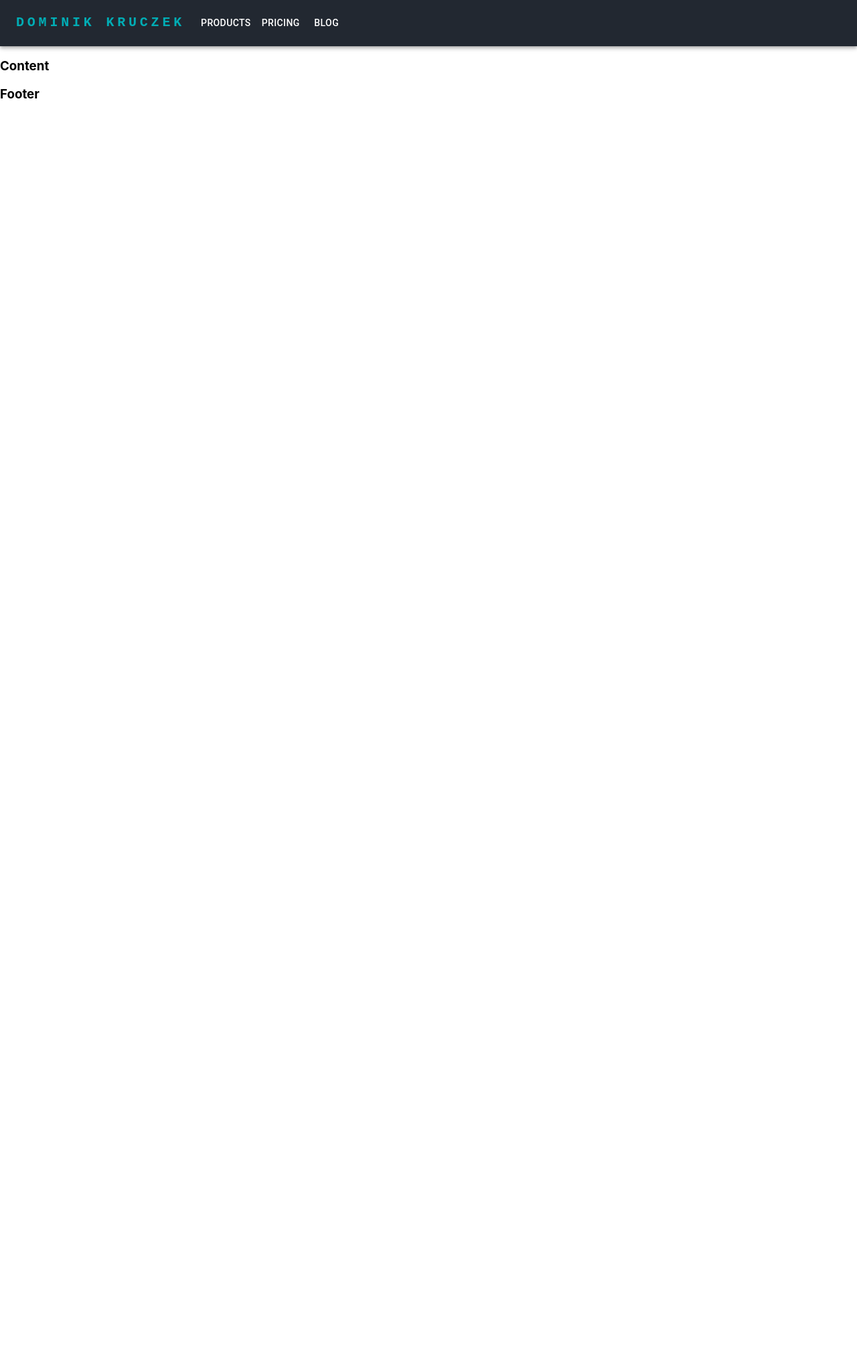
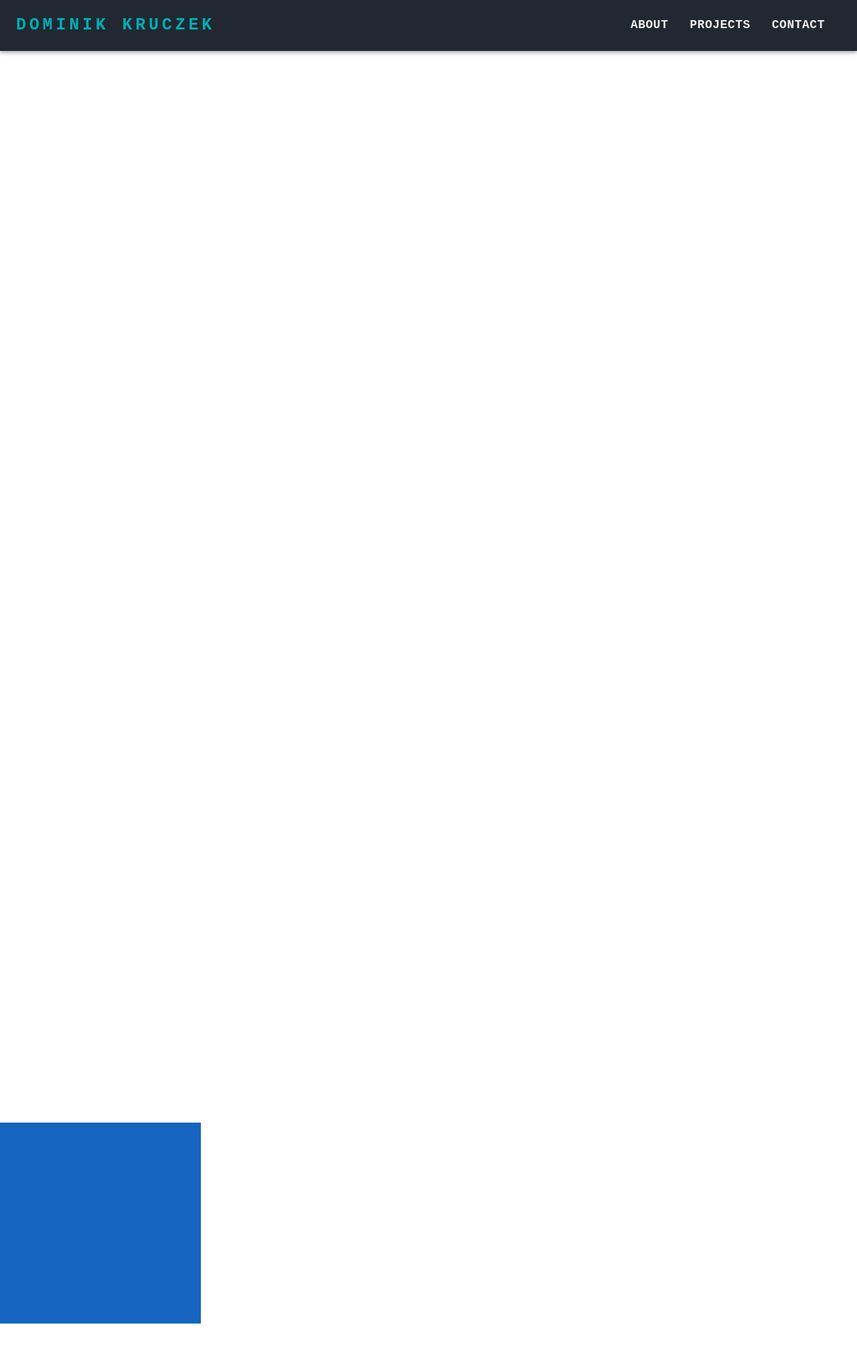
Before and after one commit to TheKiromen/portfolio-website, a React (Create React App) app: page / in a window 1280 px wide. Shown: the top 2014 px of the page at 67% size. Before the commit the page ends 800 px from the top, so only its background shows below. Built offline with nearby package versions, Linux system fonts and the light colour scheme.

Commit message:
Navbar styling
Styled navbar buttons and menu.

```diff
--- /dev/null
+++ b/src/About.js
@@ -0,0 +1,21 @@
+import React, {useRef} from 'react'
+import {Box} from "@mui/material";
+
+function About(){
+    return(
+        <Box
+            sx={{
+                mt:200,
+                width: 300,
+                height: 300,
+                backgroundColor: 'primary.dark',
+                '&:hover': {
+                    backgroundColor: 'primary.main',
+                    opacity: [0.9, 0.8, 0.7],
+                },
+            }}
+        />
+    );
+}
+
+export default About;
--- a/src/App.js
+++ b/src/App.js
@@ -1,13 +1,16 @@
 import './App.css';
 import Navbar from "./Navbar";
-import Content from "./Content";
+import About from "./About";
 import Footer from "./Footer";
+import {useRef} from "react";
+import Projects from "./Projects";
 
 function App() {
   return (
     <div className="App">
         <Navbar/>
-        <Content/>
+        <About/>
+        <Projects/>
         <Footer/>
     </div>
   );
--- a/src/Content.js
+++ /dev/null
@@ -1,7 +0,0 @@
-function Content(){
-    return(
-        <h3>Content</h3>
-    );
-}
-
-export default Content;
--- a/src/Navbar.js
+++ b/src/Navbar.js
@@ -4,9 +4,9 @@ import {AppBar, Box, Button, Container, IconButton, Menu, MenuItem, Toolbar, Typ
 import MenuIcon from '@mui/icons-material/Menu';
 
 
-function Navbar(){
+function Navbar(props){
     //Buttons
-    const pages = ['Products', 'Pricing', 'Blog'];
+    const buttons = ['About', 'Projects', 'Contact'];
     //Menu animations
     const [anchorElNav, setAnchorElNav] = React.useState(null);
     const handleOpenNavMenu = (event) => {
@@ -16,13 +16,11 @@ function Navbar(){
         setAnchorElNav(null);
     };
 
-
     //Navbar JSX code
     return(
         <AppBar position="static" sx={{backgroundColor:COLORS.primary}}>
             <Container maxWidth="xl">
                 <Toolbar disableGutters>
-                    {/*TODO style it*/}
                     {/*Logo for large devices*/}
                     <Typography
                         variant="h6"
@@ -32,8 +30,9 @@ function Navbar(){
                         sx={{
                             mr: 2,
                             display: { xs: 'none', md: 'flex' },
+                            fontSize:25,
                             fontFamily: 'monospace',
-                            fontWeight: 700,
+                            fontWeight: 'bold',
                             letterSpacing: '.3rem',
                             color: COLORS.detail,
                             textDecoration: 'none',
@@ -42,22 +41,23 @@ function Navbar(){
                         DOMINIK KRUCZEK
                     </Typography>
 
-                    {/*TODO style it, align left*/}
                     {/*Buttons, large devices only*/}
-                    <Box sx={{ flexGrow: 1, display: { xs: 'none', md: 'flex' } }}>
-                        {pages.map((page) => (
+                    <Box sx={{ flexGrow: 1, display: { xs: 'none', md: 'flex' }, justifyContent:'right' }}>
+                        {buttons.map((button) => (
                             <Button
-                                key={page}
-                                onClick={handleCloseNavMenu}
-                                sx={{ my: 2, color: 'white', display: 'block' }}
+                                key={button}
+                                //TODO
+                                onClick={()=>{
+                                    setAnchorElNav(null);
+                                }}
+                                //onClick={handleCloseNavMenu}
+                                sx={{ my: 2, mr:2, color: COLORS.text, display: 'block', fontFamily: 'monospace', fontSize:18, fontWeight:'bold'}}
                             >
-                                {page}
+                                {button}
                             </Button>
                         ))}
                     </Box>
 
-
-                    {/*TODO style it*/}
                     {/*Logo for small devices*/}
                     <Typography
                         variant="h5"
@@ -69,7 +69,7 @@ function Navbar(){
                             display: { xs: 'flex', md: 'none' },
                             flexGrow: 1,
                             fontFamily: 'monospace',
-                            fontWeight: 700,
+                            fontWeight: 'bold',
                             letterSpacing: '.3rem',
                             color: COLORS.detail,
                             textDecoration: 'none',
@@ -79,7 +79,6 @@ function Navbar(){
                     </Typography>
 
                     {/*Menu for small devices*/}
-                    {/*TODO align it left*/}
                     <Box sx={{ flexGrow: 1, display: { xs: 'flex', md: 'none'}}}>
                         {/*TODO adjust size*/}
                         <IconButton
@@ -110,10 +109,19 @@ function Navbar(){
                                 display: { xs: 'block', md: 'none' },
                             }}
                         >
-                            {/*TODO style it*/}
-                            {pages.map((page) => (
+                            {buttons.map((page) => (
                                 <MenuItem key={page} onClick={handleCloseNavMenu}>
-                                    <Typography textAlign="center">{page}</Typography>
+                                    <Typography
+                                        textAlign="center"
+                                        sx={{
+                                            color: COLORS.text,
+                                            fontFamily: 'monospace',
+                                            fontSize:17,
+                                            fontWeight:'bold'
+                                        }}
+                                    >
+                                        {page}
+                                    </Typography>
                                 </MenuItem>
                             ))}
                         </Menu>
--- /dev/null
+++ b/src/Projects.js
@@ -0,0 +1,21 @@
+import React, {useRef} from 'react'
+import {Box} from "@mui/material";
+
+function About(){
+    return(
+        <Box
+            sx={{
+                mt:200,
+                width: 300,
+                height: 300,
+                backgroundColor: 'secondary.dark',
+                '&:hover': {
+                    backgroundColor: 'secondary.main',
+                    opacity: [0.9, 0.8, 0.7],
+                },
+            }}
+        />
+    );
+}
+
+export default About;
```
